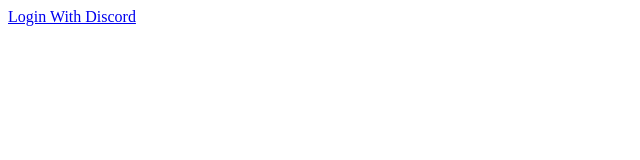
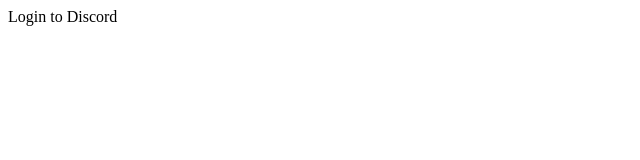
Before and after one commit to RellikDog/oauth-frontend, a website: page public/index.html in a window 1280 px wide. Shown: the whole page, without its empty margins (0-640 px from the left). Drawn offline with nearby package versions, Linux system fonts and the light colour scheme.

Commit message:
heroku work

```diff
--- a/public/index.html
+++ b/public/index.html
@@ -6,32 +6,32 @@
 <body>
 <main>
 
-    <div id="oauth"></div>
+    <div id="oauth"><a href="https://discordapp.com/api/oauth2/authorize?client_id=556605538662612997&redirect_uri=http%3A%2F%2Flocalhost%3A8080%2Foauth&response_type=code&scope=identify%20email"></a> Login to Discord</div>
 
 </main>
 
-<script src="http://code.jquery.com/jquery-3.3.1.js"></script>
+<!--<script src="http://code.jquery.com/jquery-3.3.1.js"></script>-->
 
-<script>
+<!--<script>-->
 
-  let discordURL = "https://discordapp.com/api/oauth2/authorize";
+  <!--let discordURL = "https://discordapp.com/api/oauth2/authorize";-->
 
-  let options = {
-    client_id:'556605538662612997',
-    redirect_uri: 'http://localhost:3000/oauth',
-    response_type: 'code',
-    scope: 'identify email',
-  };
+  <!--let options = {-->
+    <!--client_id:'556605538662612997',-->
+    <!--redirect_uri: 'http://localhost:3000/oauth',-->
+    <!--response_type: 'code',-->
+    <!--scope: 'identify email',-->
+  <!--};-->
 
-  let QueryString = Object.keys(options).map( (key,i) => {
-    return `${key}=` + encodeURIComponent(options[key]);
-  }).join("&");
+  <!--let QueryString = Object.keys(options).map( (key,i) => {-->
+    <!--return `${key}=` + encodeURIComponent(options[key]);-->
+  <!--}).join("&");-->
 
-  let authURL = `${discordURL}?${QueryString}`;
+  <!--let authURL = `${discordURL}?${QueryString}`;-->
 
-  $('#oauth').append(`<a href="${authURL}">Login With Discord</a>`);
+  <!--$('#oauth').append(`<a href="${authURL}">Login With Discord</a>`);-->
 
-</script>
+<!--</script>-->
 
 
 </body>
```
